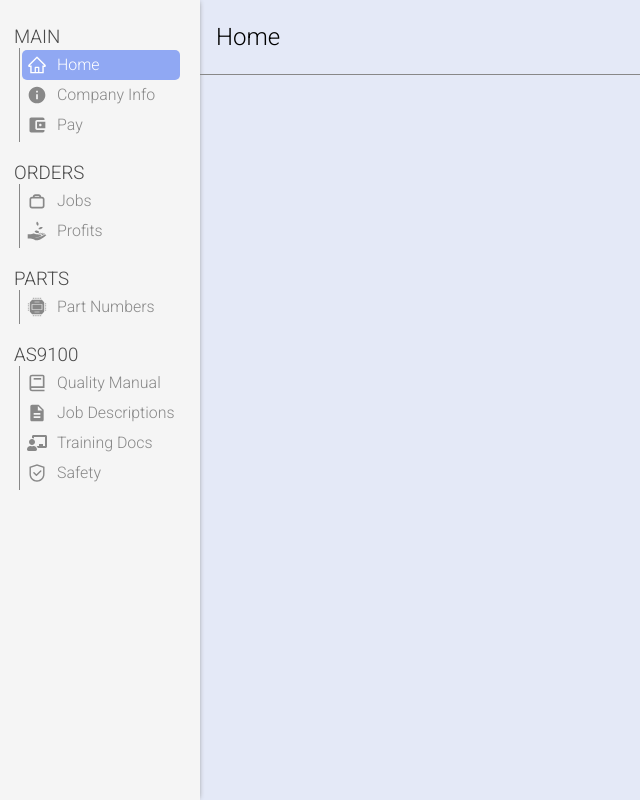
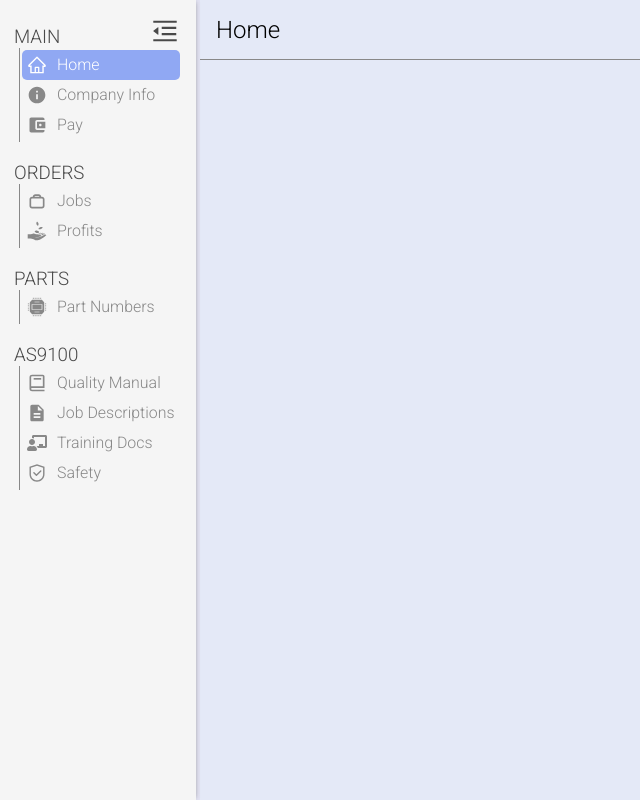
Before and after one commit to ehubbartt/gets, a React (Create React App) app in the folder frontend/: page / in a window 1280 px wide. Shown: the whole page, without its empty margins (0-640 px from the left). Built offline with nearby package versions, Linux system fonts and the light colour scheme.

Commit message:
collapsing side bar manually why did i just do that

```diff
--- a/frontend/src/App.js
+++ b/frontend/src/App.js
@@ -1,10 +1,12 @@
 import React from "react";
 import { navData } from "./data";
+import { useGlobalContext } from "./context";
 
 import { BrowserRouter as Router, Route, Switch } from "react-router-dom";
 import Navbar from "./Components/Navbar";
 
 function App() {
+  const { isNavActive } = useGlobalContext();
   console.log(
     `sample URLs for testing:\nhttps://i.imgur.com/cAke54O.jpg\nhttps://i.imgur.com/b0apCDi.jpg?1\nhttps://i.imgur.com/C6q1LJ1.jpg?1\nhttps://i.imgur.com/wXMdv5q.jpg?1\nhttps://i.imgur.com/Mjf8um5.jpg`
   );
@@ -19,7 +21,9 @@ function App() {
   return (
     <Router>
       <Navbar />
-      <section className="main-section">
+      <section
+        className={!isNavActive ? "main-section expand-main" : "main-section"}
+      >
         <Switch>
           {allLinks.map((link) => {
             return link.exact ? (
--- a/frontend/src/Components/Header.js
+++ b/frontend/src/Components/Header.js
@@ -1,11 +1,24 @@
 import React from "react";
+import { useGlobalContext } from "../context";
+import { AiOutlineMenuUnfold } from "react-icons/ai";
+import { iconStyles } from "../data";
 
 /**
  * @returns a header for the page
  */
 const Header = ({ title }) => {
+  const { isNavActive, setIsNavActive } = useGlobalContext();
   return (
     <header>
+      {!isNavActive ? (
+        <AiOutlineMenuUnfold
+          className="menu-out"
+          style={iconStyles.menuIcon}
+          onClick={() => {
+            setIsNavActive(true);
+          }}
+        />
+      ) : null}
       <h1>{title}</h1>
     </header>
   );
--- a/frontend/src/Components/JobInputs.js
+++ b/frontend/src/Components/JobInputs.js
@@ -47,6 +47,7 @@ const JobInputs = () => {
     postData();
   };
 
+  //FIXME: there is a memory leak here if you refresh the page too fast
   useEffect(() => {
     const abortController = new AbortController();
     const handleSubmitJob = async () => {
--- a/frontend/src/Components/Navbar.js
+++ b/frontend/src/Components/Navbar.js
@@ -1,10 +1,21 @@
 import React from "react";
 import { NavLink } from "react-router-dom";
 import { navData } from "../data";
+import { AiOutlineMenuFold } from "react-icons/ai";
+import { iconStyles } from "../data";
+import { useGlobalContext } from "../context";
 
 const Navbar = () => {
+  const { isNavActive, setIsNavActive } = useGlobalContext();
   return (
-    <nav id="navbar">
+    <nav className={isNavActive ? "navbar show-navbar" : "navbar"}>
+      <AiOutlineMenuFold
+        className="menu-in"
+        style={iconStyles.menuIcon}
+        onClick={() => {
+          setIsNavActive(false);
+        }}
+      ></AiOutlineMenuFold>
       <div id="nav-center">
         {navData.map((data) => {
           return (
--- a/frontend/src/context.js
+++ b/frontend/src/context.js
@@ -7,6 +7,7 @@ const AppProvider = ({ children }) => {
   const [isJobInputModalOpen, setIsJobInputModalOpen] = useState(false);
   const [isModalOpen, setIsModalOpen] = useState(false);
   const [jobs, setJobs] = useState(jobsData);
+  const [isNavActive, setIsNavActive] = useState(true);
   const [order, setOrder] = useState({
     priority: null,
     name: null,
@@ -52,6 +53,8 @@ const AppProvider = ({ children }) => {
         closeModal,
         order,
         setOrder,
+        isNavActive,
+        setIsNavActive,
       }}
     >
       {children}
--- a/frontend/src/data.js
+++ b/frontend/src/data.js
@@ -12,10 +12,17 @@ import { GiCpu, GiReceiveMoney } from "react-icons/gi";
 export const jobsData = [];
 export const job = {};
 const navIconSize = "20px";
+const menuIconSize = "30px";
 export const iconStyles = {
   navIcon: {
     width: navIconSize,
     height: navIconSize,
+  },
+  menuIcon: {
+    width: menuIconSize,
+    height: menuIconSize,
+    cursor: "pointer",
+    color: "#494949",
   },
 };
 
--- a/frontend/src/index.css
+++ b/frontend/src/index.css
@@ -45,12 +45,12 @@ code {
   --link-selected-color: #678efe;
 }
 
-#navbar {
+.navbar {
   position: fixed;
   left: 0;
   top: 0;
-  height: 100%;
-  width: 200px;
+  min-height: 100%;
+  min-width: 0;
   background: whitesmoke;
   padding: 6px 14px;
   z-index: 99;
@@ -58,6 +58,24 @@ code {
   box-shadow: 1px 0 5px -2px #888;
   display: flex;
   justify-content: flex-start;
+  transform: translate(-100%);
+}
+
+#root {
+}
+.main-section {
+  background: #e4e9f7;
+  min-height: 100vh;
+  margin-left: 200px;
+  transition: all 0.5s ease;
+}
+
+.expand-main {
+  margin-left: 0px;
+}
+
+.show-navbar {
+  transform: translate(0%);
 }
 
 #nav-center > section {
@@ -101,19 +119,21 @@ li > a > svg {
   background-color: #90a8f3;
   border-radius: 5px;
 }
-.main-section {
+
+.menu-in {
   position: absolute;
-  background: #e4e9f7;
-  min-height: 100vh;
-  width: calc(100% - 200px);
-  top: 0;
-  left: 200px;
+  top: 1em;
+  right: 1em;
+}
+
+.menu-out {
+  margin-left: 1em;
 }
 
 header {
   width: 100%;
   border-bottom: 1px solid #888;
-  height: 75px;
+  height: 60px;
   display: flex;
   align-items: center;
 }
@@ -366,9 +386,8 @@ input {
 
 #add-fab {
   position: absolute;
-  left: calc(100vw - 256px);
-  top: calc(100vh - 56px);
-  margin: -10px;
+  bottom: 10px;
+  right: 10px;
   background-color: var(--group-background-focus);
   color: whitesmoke;
 }
```
Also changed, not shown: frontend/public/index.html (+0 -24 lines).
